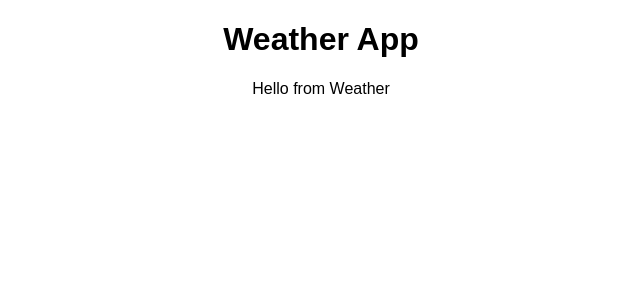
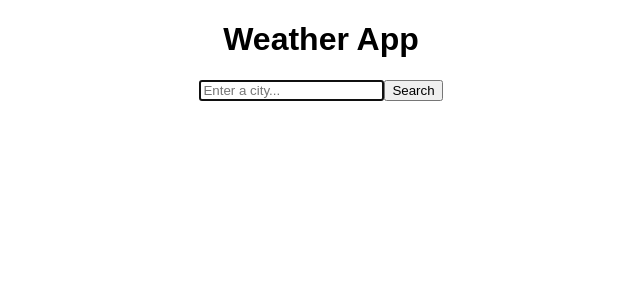
Before and after one commit to cmickler17/weather-app-react, a React (Create React App) app: page / in a window 1280 px wide. Shown: the top 300 px of the page, without its empty margins (319-959 px from the left). Built offline with nearby package versions, Linux system fonts and the light colour scheme; no server answers.

Commit message:
Created form

```diff
--- a/src/Search.js
+++ b/src/Search.js
@@ -2,19 +2,18 @@ import React from "react";
 import axios from "axios";
 
 export default function Search() {
-function handleResponse(response) {
-  alert(`The weather in Charlotte is ${response.data.main.temp}`);
-}
+
 
 
   let apiKey = "795212133d0fdb468c01b067f3e90e38";
   let apiUrl = `https://api.openweathermap.org/data/2.5/weather?q=Charlotte&appid=${apiKey}&units=imperial`;
 
-  axios.get(apiUrl).then(handleResponse);
-
   return (
     <div className="Search">
-      Hello from Weather
+      <form>
+        <input type="search" placeholder="Enter a city..." autoFocus={true}/>
+        <input type="submit" value="Search" />
+      </form>
     </div>
   )
 }
```
